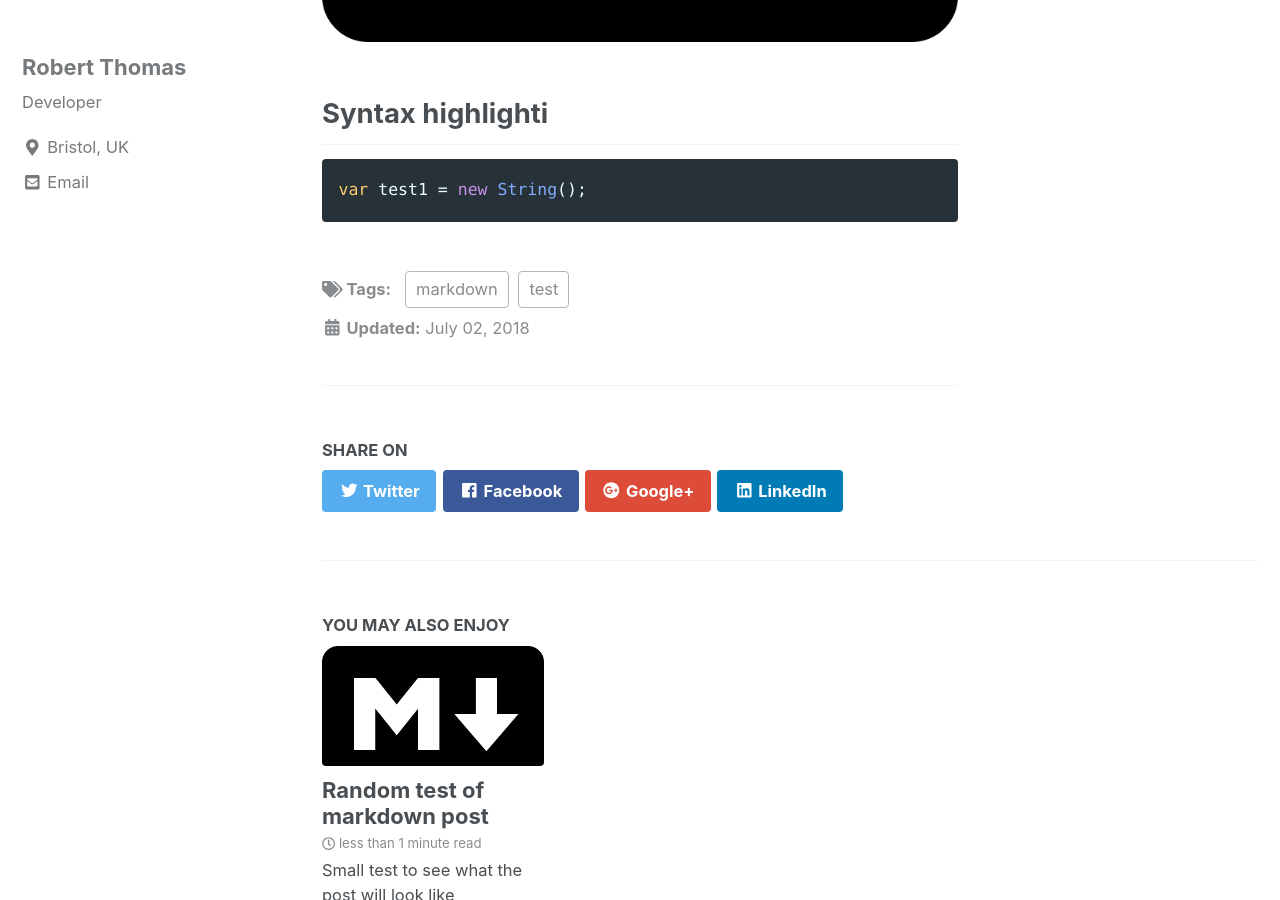
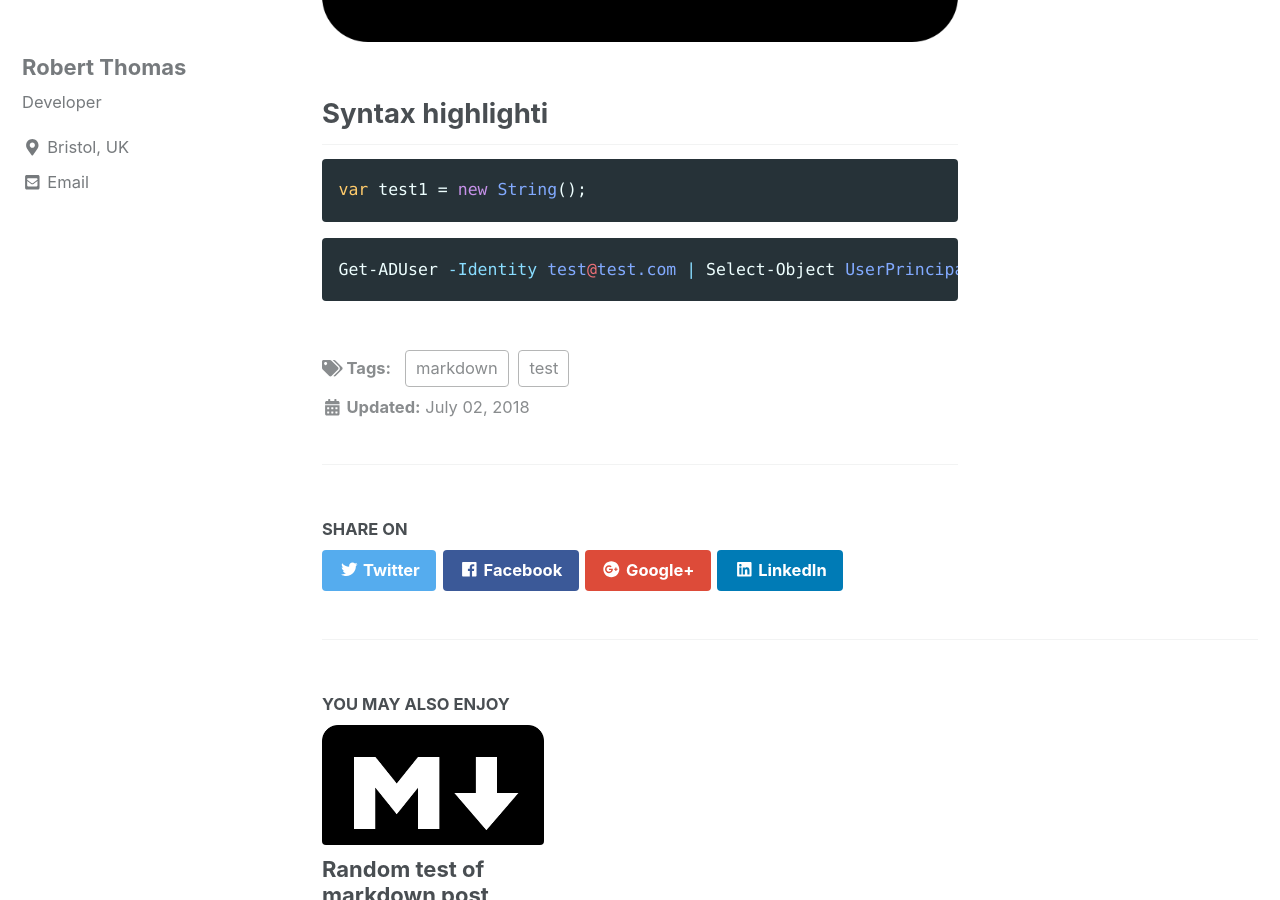
Before and after one commit to itsallinthecode/itsallinthecode.github.io, a Jekyll site: the page built from _posts/2018-07-02-test.md, in a window 1280 px wide and 900 px high, scrolled down 765 px. Built offline with Jekyll 4.4.1, drawn with Linux system fonts in a browser that asks for light colours; nearby versions of some CDN libraries.

Commit message:
Update test

````diff
--- a/_posts/2018-07-02-test.md
+++ b/_posts/2018-07-02-test.md
@@ -21,3 +21,7 @@ Just a random test of what's possible using the current theme and markdown.
 ```c#
 var test1 = new String();
 ```
+
+```powershell
+Get-ADUser -Identity test@test.com | Select-Object UserPrincipalName
+```
````
